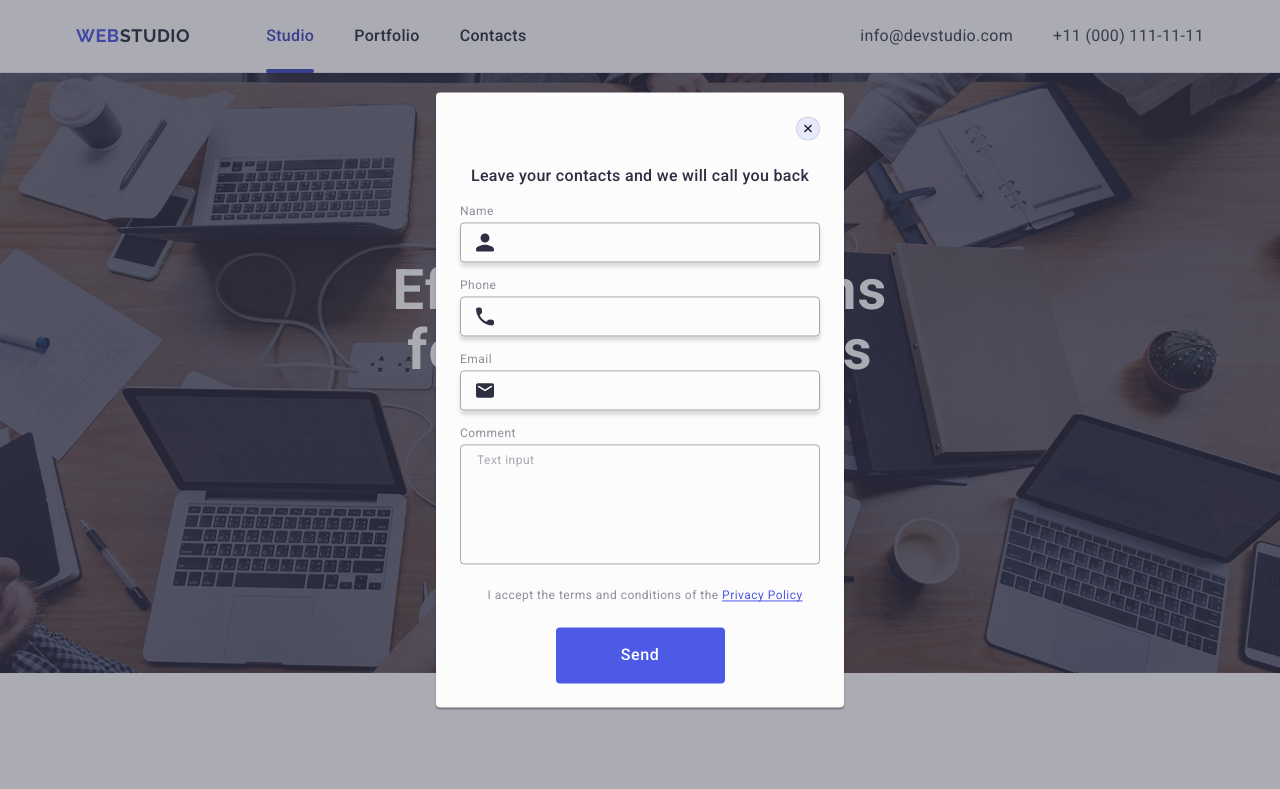
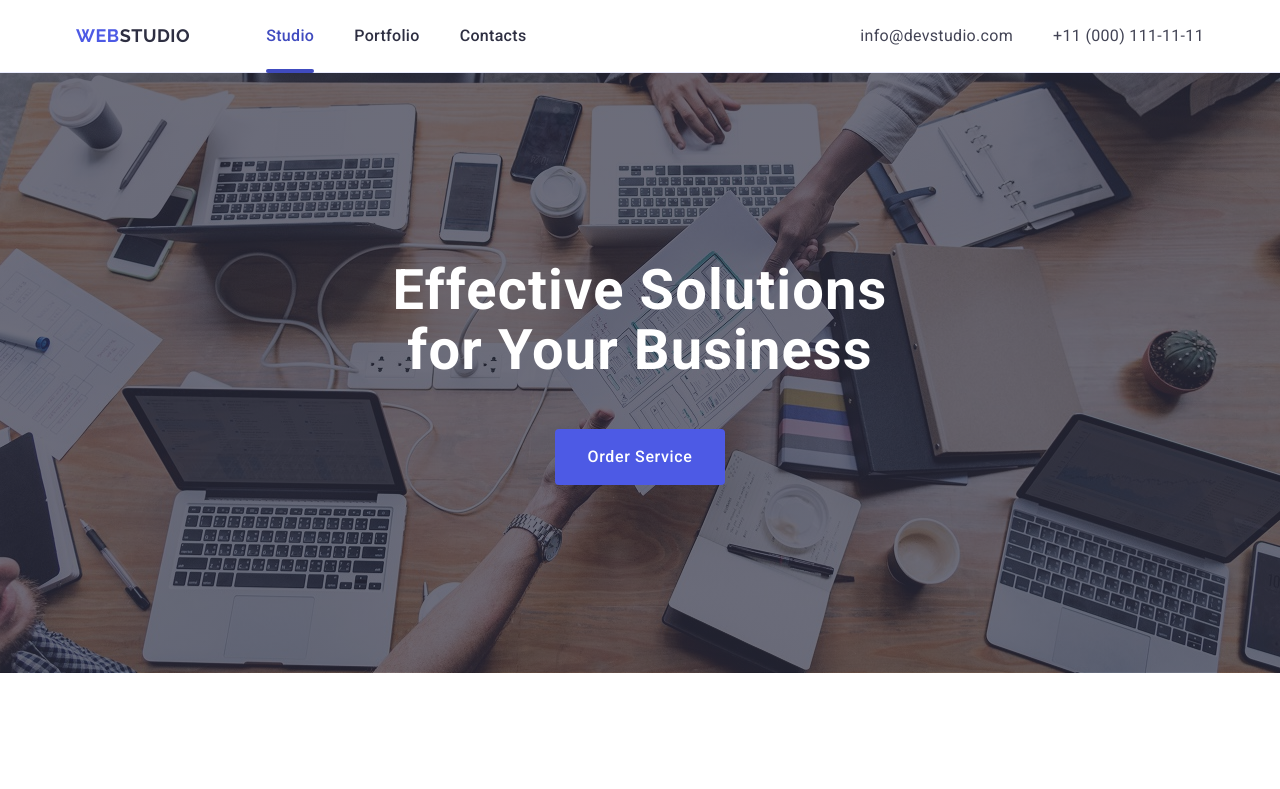
Before and after one commit to dmytro-talan/goit-markup-hw-05, a plain HTML site: page index.html in a window 1280 px wide. Shown: the top 789 px of the page. Drawn offline with nearby package versions, Linux system fonts and the light colour scheme.

Commit message:
add-hw05

```diff
--- a/css/styles.css
+++ b/css/styles.css
@@ -602,7 +602,6 @@ section {
         padding: 8px 16px;
         background-color: transparent;
         color: #fff;
-        font-size: 14px;
         box-shadow: 0 4px 4px 0 rgba(0, 0, 0, 0.15);
 }
 
--- a/index.html
+++ b/index.html
@@ -442,7 +442,7 @@
 </footer>
 
 <!-- Modal Window -->
- <div class="backdrop is-open">
+ <div class="backdrop">
     <div class="modal">
         <button class="modal_button" type="button">
             <svg class="modal_button_icon" width="8" height="8">
```
